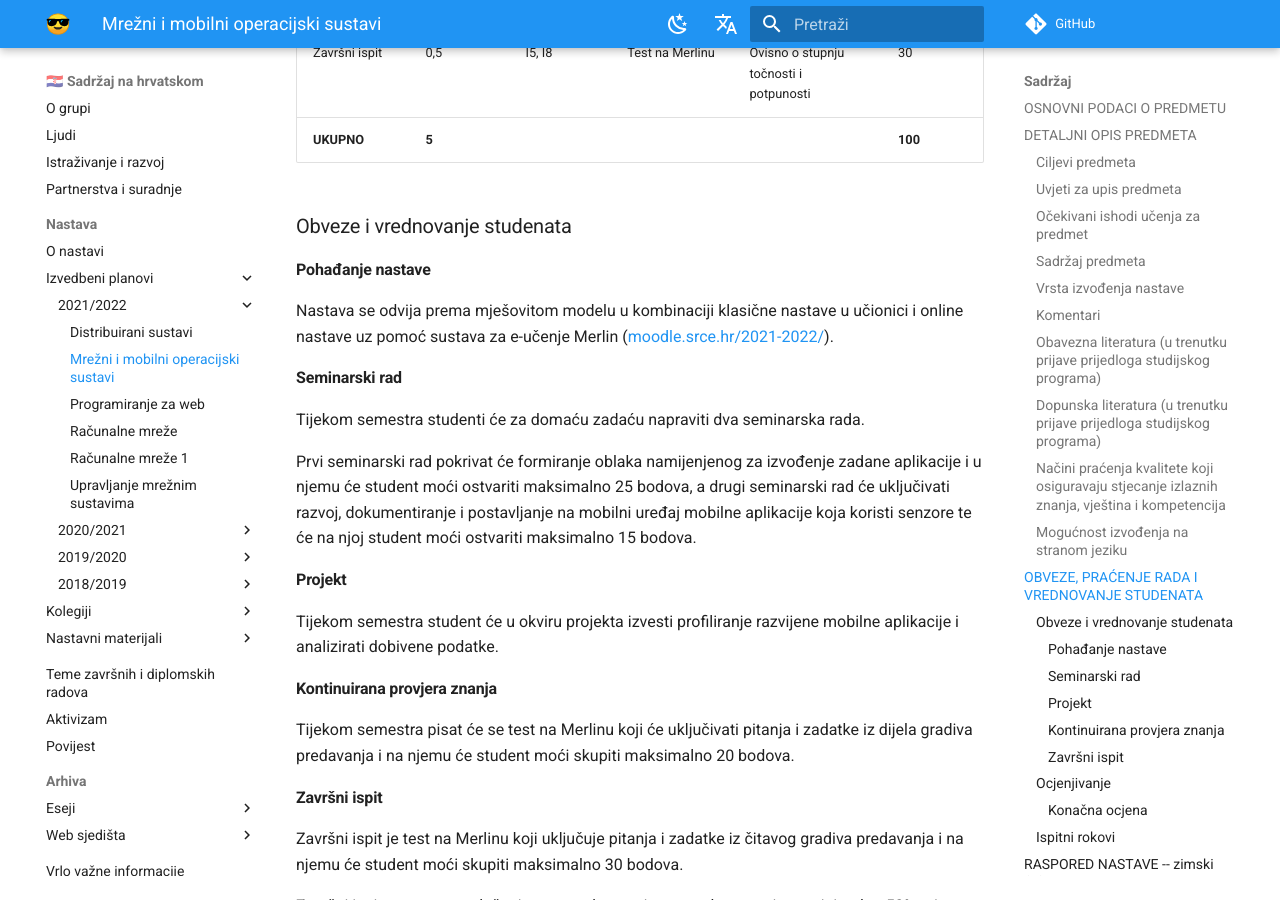
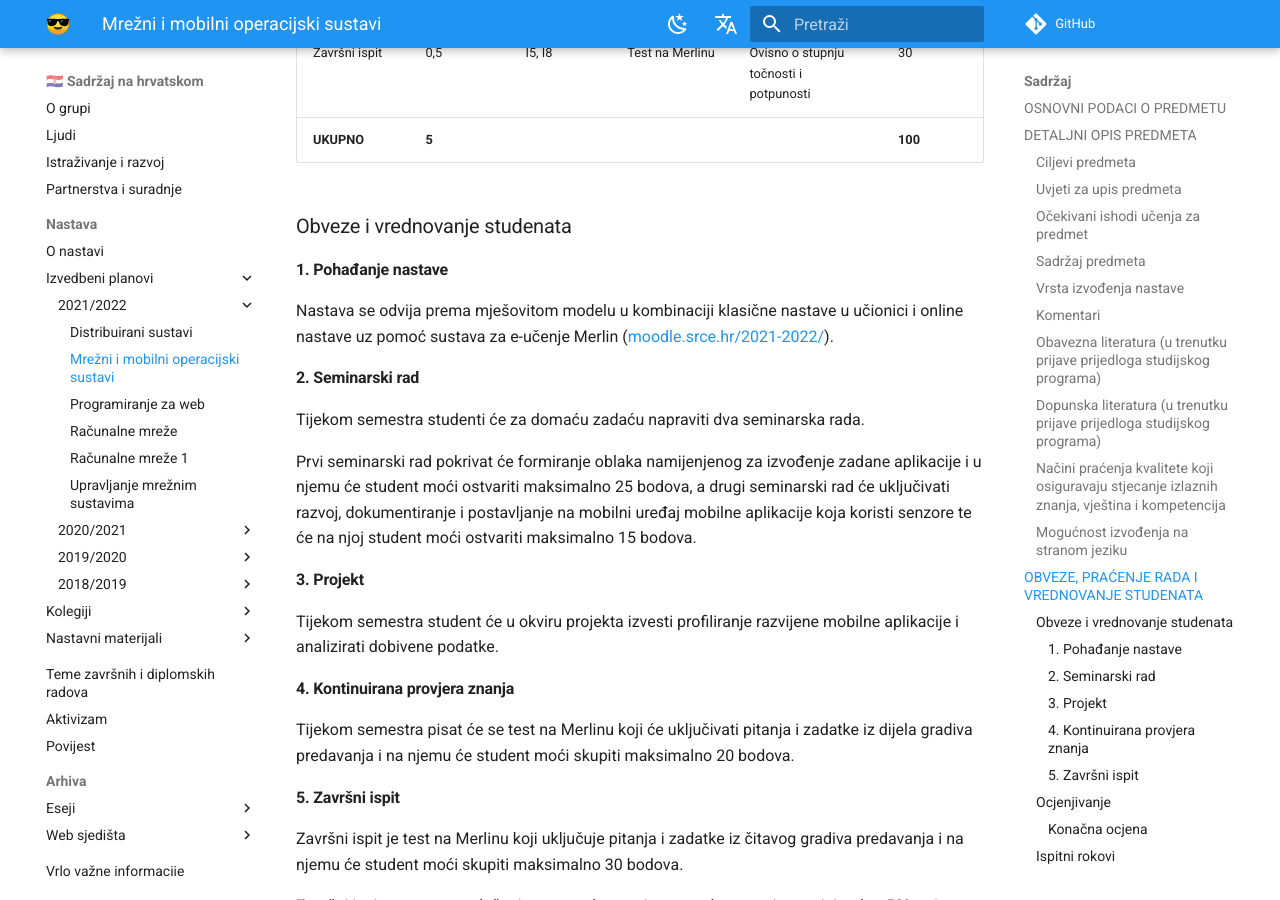
Before and after one commit to gaseri/website, an MkDocs documentation site: the page built from docs/hr/nastava/izvedbeni/2021-2022/MMOS.md, in a window 1280 px wide and 900 px high, scrolled down 4030 px. Built offline with MkDocs 1.6.1 and Material for MkDocs 9.7.7, drawn with Linux system fonts in a browser that asks for light colours; comment, search, counter and statistics services are not loaded.

Commit message:
Added heading numeration in student obligations in some syllabi

```diff
--- a/docs/hr/nastava/izvedbeni/2021-2022/MMOS.md
+++ b/docs/hr/nastava/izvedbeni/2021-2022/MMOS.md
@@ -113,25 +113,25 @@ Nema.
 
 ### Obveze i vrednovanje studenata
 
-#### Pohađanje nastave
+#### 1. Pohađanje nastave
 
 Nastava se odvija prema mješovitom modelu u kombinaciji klasične nastave u učionici i online nastave uz pomoć sustava za e-učenje Merlin ([moodle.srce.hr/2021-2022/](https://moodle.srce.hr/2021-2022/)).
 
-#### Seminarski rad
+#### 2. Seminarski rad
 
 Tijekom semestra studenti će za domaću zadaću napraviti dva seminarska rada.
 
 Prvi seminarski rad pokrivat će formiranje oblaka namijenjenog za izvođenje zadane aplikacije i u njemu će student moći ostvariti maksimalno 25 bodova, a drugi seminarski rad će uključivati razvoj, dokumentiranje i postavljanje na mobilni uređaj mobilne aplikacije koja koristi senzore te će na njoj student moći ostvariti maksimalno 15 bodova.
 
-#### Projekt
+#### 3. Projekt
 
 Tijekom semestra student će u okviru projekta izvesti profiliranje razvijene mobilne aplikacije i analizirati dobivene podatke.
 
-#### Kontinuirana provjera znanja
+#### 4. Kontinuirana provjera znanja
 
 Tijekom semestra pisat će se test na Merlinu koji će uključivati pitanja i zadatke iz dijela gradiva predavanja i na njemu će student moći skupiti maksimalno 20 bodova.
 
-#### Završni ispit
+#### 5. Završni ispit
 
 Završni ispit je test na Merlinu koji uključuje pitanja i zadatke iz čitavog gradiva predavanja i na njemu će student moći skupiti maksimalno 30 bodova.
 
```
Also changed, not shown: docs/hr/nastava/izvedbeni/2020-2021/RM.md (+4 -4 lines), docs/hr/nastava/izvedbeni/2020-2021/SIKS.md (+5 -5 lines), docs/hr/nastava/izvedbeni/2021-2022/PW.md (+4 -4 lines), docs/hr/nastava/izvedbeni/2021-2022/RM.md (+4 -4 lines).
